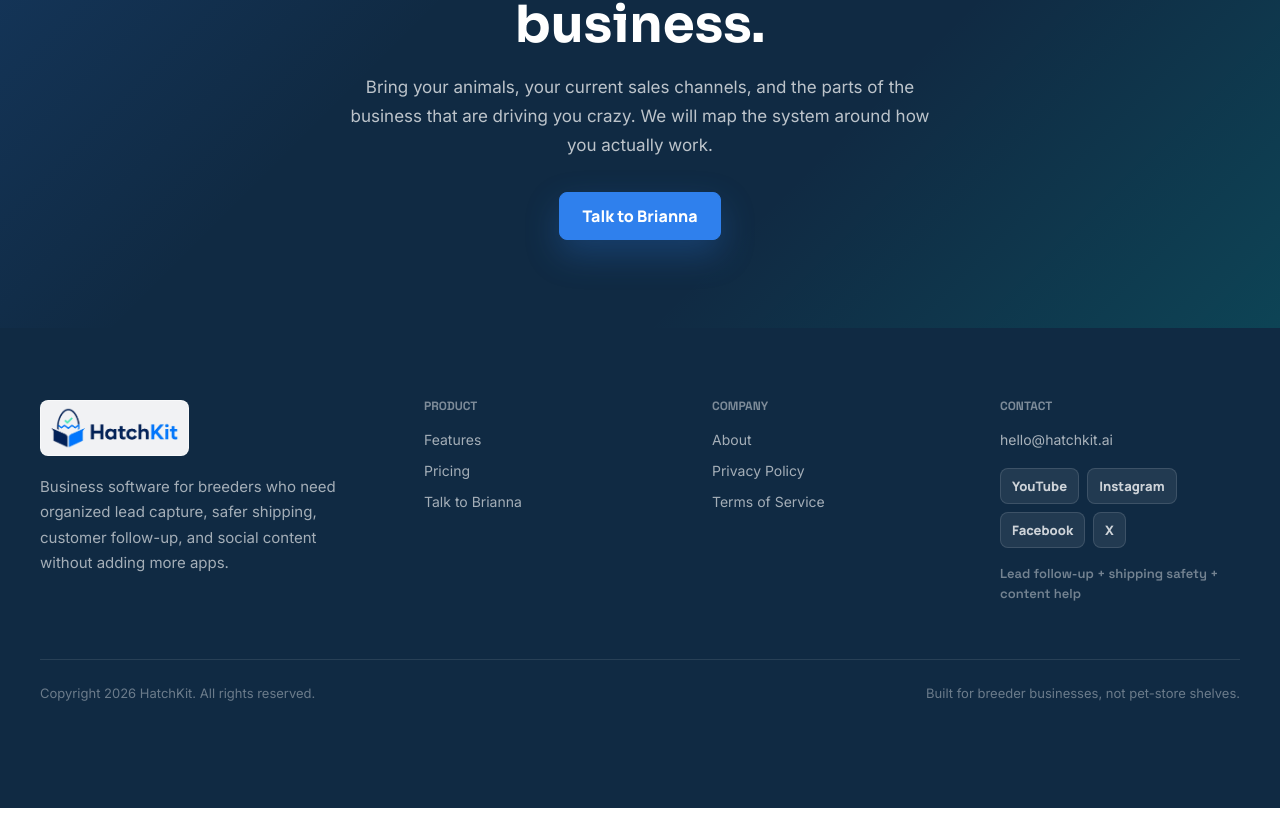
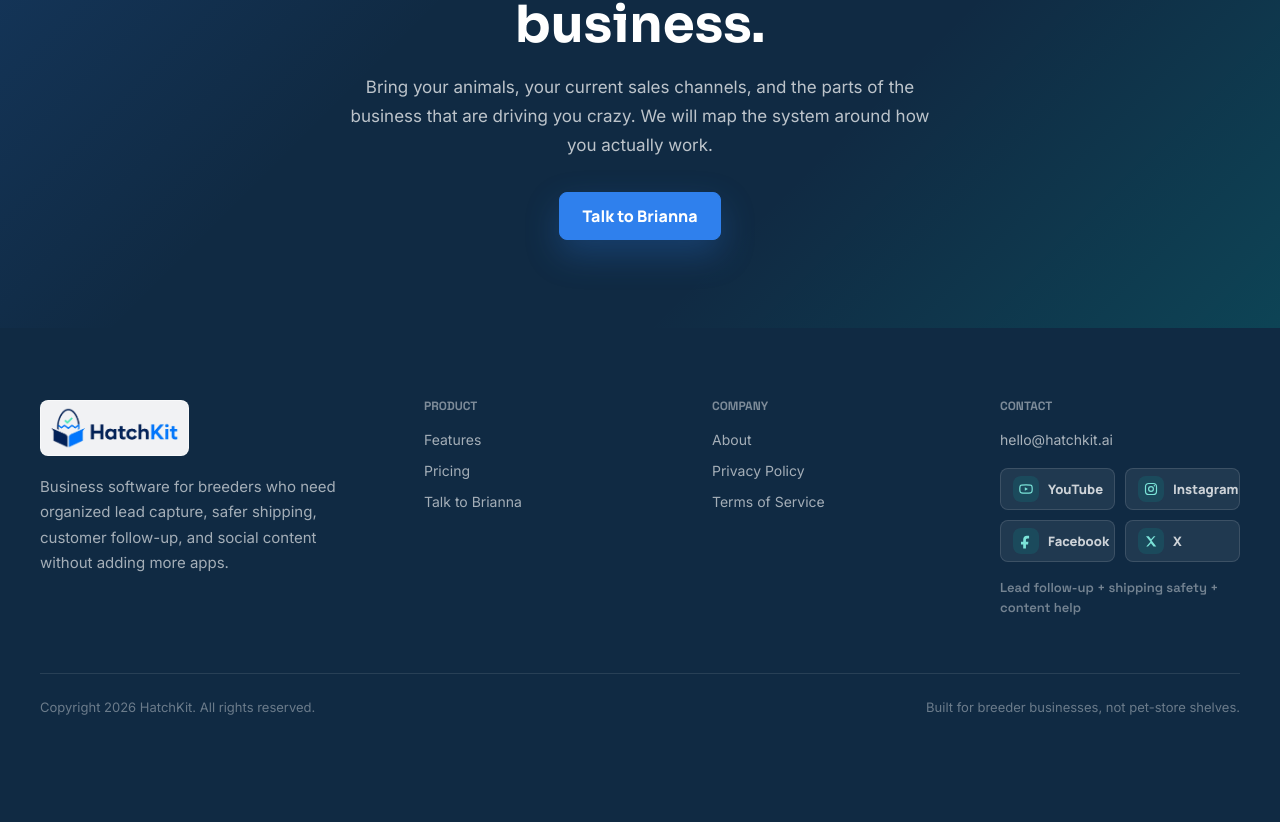
Before and after one commit to atlantahouseplants/HatchKit-ai, a Next.js app: page / in a window 1280 px wide. Shown: the part 8490-9312 px from the top of the page. Built offline with nearby package versions, Linux system fonts and the light colour scheme.

Commit message:
Add social media icons to footer

```diff
--- a/components/Footer.tsx
+++ b/components/Footer.tsx
@@ -13,7 +13,7 @@ const companyLinks = [
   { label: 'Terms of Service', href: '/terms/' },
 ];
 
-const socialLinks = [
+const socialLinks: Array<{ label: SocialIconName; href: string }> = [
   { label: 'YouTube', href: 'https://www.youtube.com/@hatch_kit' },
   { label: 'Instagram', href: 'https://www.instagram.com/hatch_kit' },
   { label: 'Facebook', href: 'https://www.facebook.com/share/1Dj5PxUyMU/' },
@@ -66,11 +66,12 @@ export default function Footer() {
             <div
               aria-label="HatchKit social media links"
               style={{
-                display: 'flex',
-                flexWrap: 'wrap',
-                gap: '8px',
+                display: 'grid',
+                gap: '10px',
+                gridTemplateColumns: 'repeat(2, minmax(0, 1fr))',
                 marginTop: '18px',
               }}
+              className="hk-social-links"
             >
               {socialLinks.map((link) => (
                 <a
@@ -80,19 +81,37 @@ export default function Footer() {
                   rel="noreferrer"
                   style={{
                     alignItems: 'center',
-                    background: 'rgba(255,255,255,0.08)',
+                    background: 'rgba(255,255,255,0.07)',
                     border: '1px solid rgba(255,255,255,0.12)',
                     borderRadius: '8px',
                     color: 'rgba(255,255,255,0.78)',
                     display: 'inline-flex',
                     fontFamily: 'var(--font-subheading)',
                     fontSize: '13px',
+                    gap: '9px',
                     fontWeight: 800,
-                    minHeight: '36px',
-                    padding: '0 11px',
+                    minHeight: '42px',
+                    padding: '0 12px',
                     textDecoration: 'none',
+                    transition: 'background 0.16s ease, border-color 0.16s ease, color 0.16s ease',
                   }}
                 >
+                  <span
+                    aria-hidden="true"
+                    style={{
+                      alignItems: 'center',
+                      background: 'rgba(0,184,169,0.14)',
+                      borderRadius: '8px',
+                      color: '#7BE3D8',
+                      display: 'inline-flex',
+                      flexShrink: 0,
+                      height: '26px',
+                      justifyContent: 'center',
+                      width: '26px',
+                    }}
+                  >
+                    <SocialIcon name={link.label} />
+                  </span>
                   {link.label}
                 </a>
               ))}
@@ -133,6 +152,12 @@ export default function Footer() {
       </div>
 
       <style>{`
+        .hk-social-links a:hover {
+          background: rgba(255,255,255,0.12) !important;
+          border-color: rgba(0,184,169,0.45) !important;
+          color: #ffffff !important;
+        }
+
         @media (max-width: 820px) {
           .hk-footer-grid {
             grid-template-columns: 1fr !important;
@@ -140,6 +165,51 @@ export default function Footer() {
         }
       `}</style>
     </footer>
+  );
+}
+
+type SocialIconName = 'YouTube' | 'Instagram' | 'Facebook' | 'X';
+
+function SocialIcon({ name }: { name: SocialIconName }) {
+  if (name === 'YouTube') {
+    return (
+      <svg aria-hidden="true" fill="none" height="16" viewBox="0 0 24 24" width="16">
+        <path
+          d="M21 8.3c-.2-1.1-.9-1.9-2-2.1C17.4 5.8 12 5.8 12 5.8s-5.4 0-7 .4c-1.1.2-1.8 1-2 2.1-.3 1.7-.3 3.7-.3 3.7s0 2 .3 3.7c.2 1.1.9 1.9 2 2.1 1.6.4 7 .4 7 .4s5.4 0 7-.4c1.1-.2 1.8-1 2-2.1.3-1.7.3-3.7.3-3.7s0-2-.3-3.7Z"
+          stroke="currentColor"
+          strokeLinejoin="round"
+          strokeWidth="1.8"
+        />
+        <path d="m10.2 9.2 4.7 2.8-4.7 2.8V9.2Z" fill="currentColor" />
+      </svg>
+    );
+  }
+
+  if (name === 'Instagram') {
+    return (
+      <svg aria-hidden="true" fill="none" height="16" viewBox="0 0 24 24" width="16">
+        <rect height="16.5" rx="5" stroke="currentColor" strokeWidth="1.8" width="16.5" x="3.75" y="3.75" />
+        <circle cx="12" cy="12" r="3.6" stroke="currentColor" strokeWidth="1.8" />
+        <circle cx="17" cy="7.1" fill="currentColor" r="1.1" />
+      </svg>
+    );
+  }
+
+  if (name === 'Facebook') {
+    return (
+      <svg aria-hidden="true" fill="none" height="16" viewBox="0 0 24 24" width="16">
+        <path
+          d="M14.2 8.1h2.4V4.5c-.4-.1-1.8-.2-3.3-.2-3.3 0-5.5 2-5.5 5.7v3.2H4.5v4h3.3v6h4.1v-6h3.2l.5-4h-3.7V10.4c0-1.1.3-2.3 2.3-2.3Z"
+          fill="currentColor"
+        />
+      </svg>
+    );
+  }
+
+  return (
+    <svg aria-hidden="true" fill="none" height="16" viewBox="0 0 24 24" width="16">
+      <path d="m4.5 4.8 6.7 8.5-6.3 6.9h2.6l4.4-4.9 3.9 4.9h4.1l-7-8.9 5.8-6.5h-2.6l-4 4.5-3.5-4.5H4.5Z" fill="currentColor" />
+    </svg>
   );
 }
 
```
